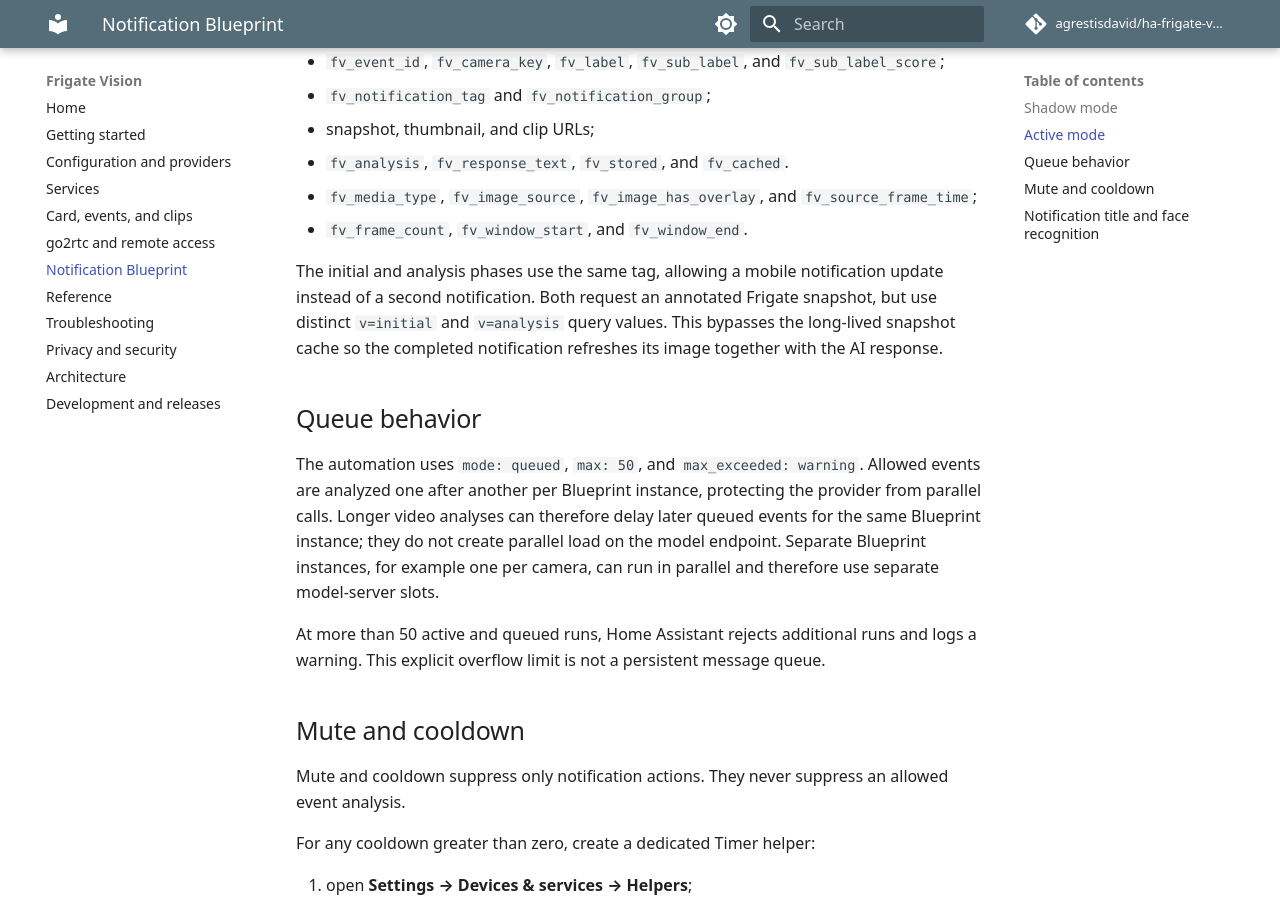
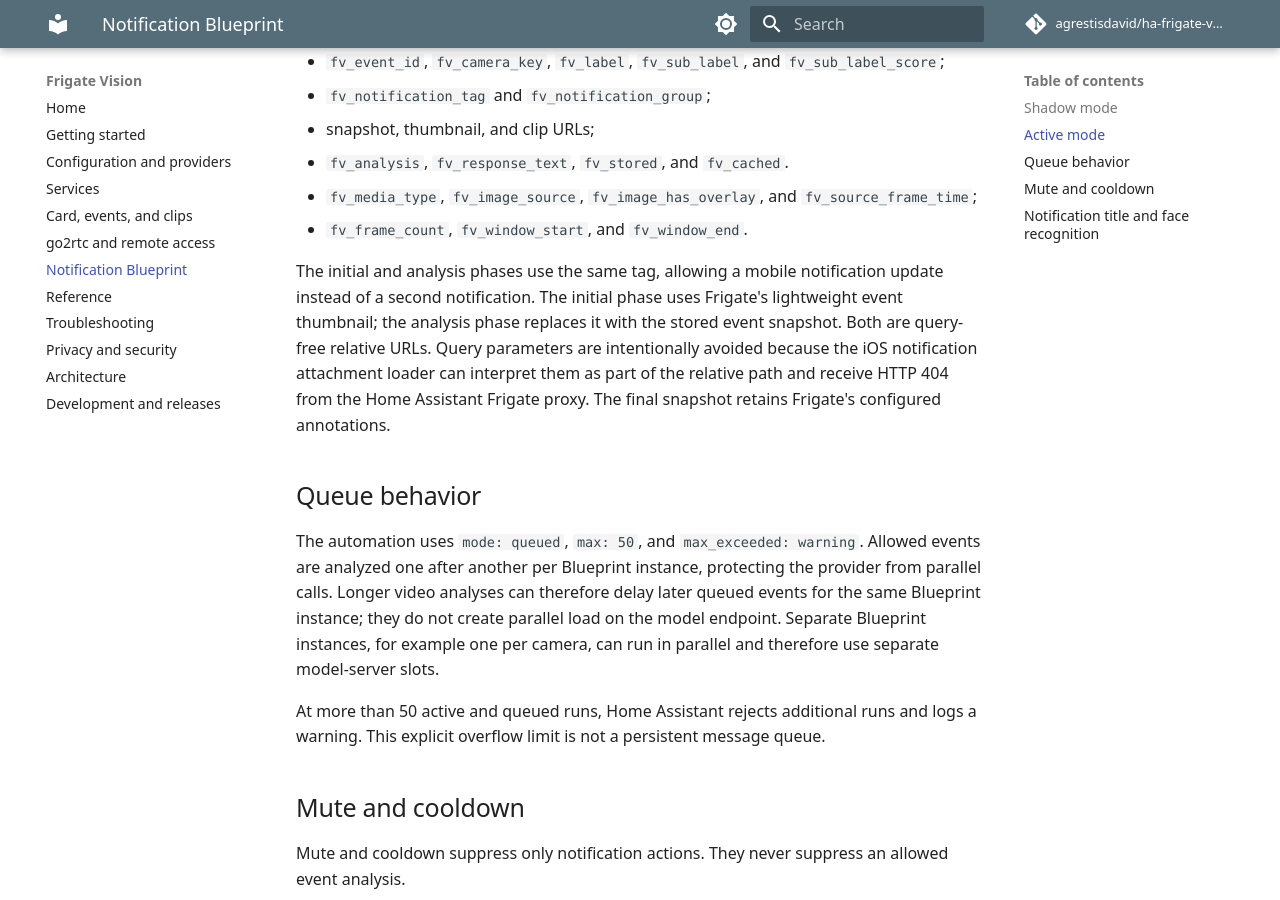
Before and after one commit to agrestisdavid/ha-frigate-vision, an MkDocs documentation site: the page built from docs/blueprint.md, in a window 1280 px wide and 900 px high, scrolled down 1402 px. Built offline with MkDocs 1.6.1 and Material for MkDocs 9.7.7, drawn with Linux system fonts in a browser that asks for light colours; plug-ins that fetch from the network failed and are left out; comment, search, counter and statistics services are not loaded.

Commit message:
Fix iOS notification snapshot attachments

```diff
--- a/docs/blueprint.md
+++ b/docs/blueprint.md
@@ -63,10 +63,13 @@
 - `fv_frame_count`, `fv_window_start`, and `fv_window_end`.
 
 The initial and analysis phases use the same tag, allowing a mobile
-notification update instead of a second notification. Both request an
-annotated Frigate snapshot, but use distinct `v=initial` and `v=analysis`
-query values. This bypasses the long-lived snapshot cache so the completed
-notification refreshes its image together with the AI response.
+notification update instead of a second notification. The initial phase uses
+Frigate's lightweight event thumbnail; the analysis phase replaces it with the
+stored event snapshot. Both are query-free relative URLs. Query parameters are
+intentionally avoided because the iOS notification attachment loader can
+interpret them as part of the relative path and receive HTTP 404 from the Home
+Assistant Frigate proxy. The final snapshot retains Frigate's configured
+annotations.
 
 ## Queue behavior
 
--- a/package.json
+++ b/package.json
@@ -1,6 +1,6 @@
 {
   "name": "ha-frigate-vision",
-  "version": "0.3.3",
+  "version": "0.3.4",
   "private": true,
   "type": "module",
   "scripts": {
```
Also changed, not shown: README.md (+6 -4 lines), docs/development.md (+7 -1 lines), docs/getting-started.md (+1 -1 lines), 7 other files.
